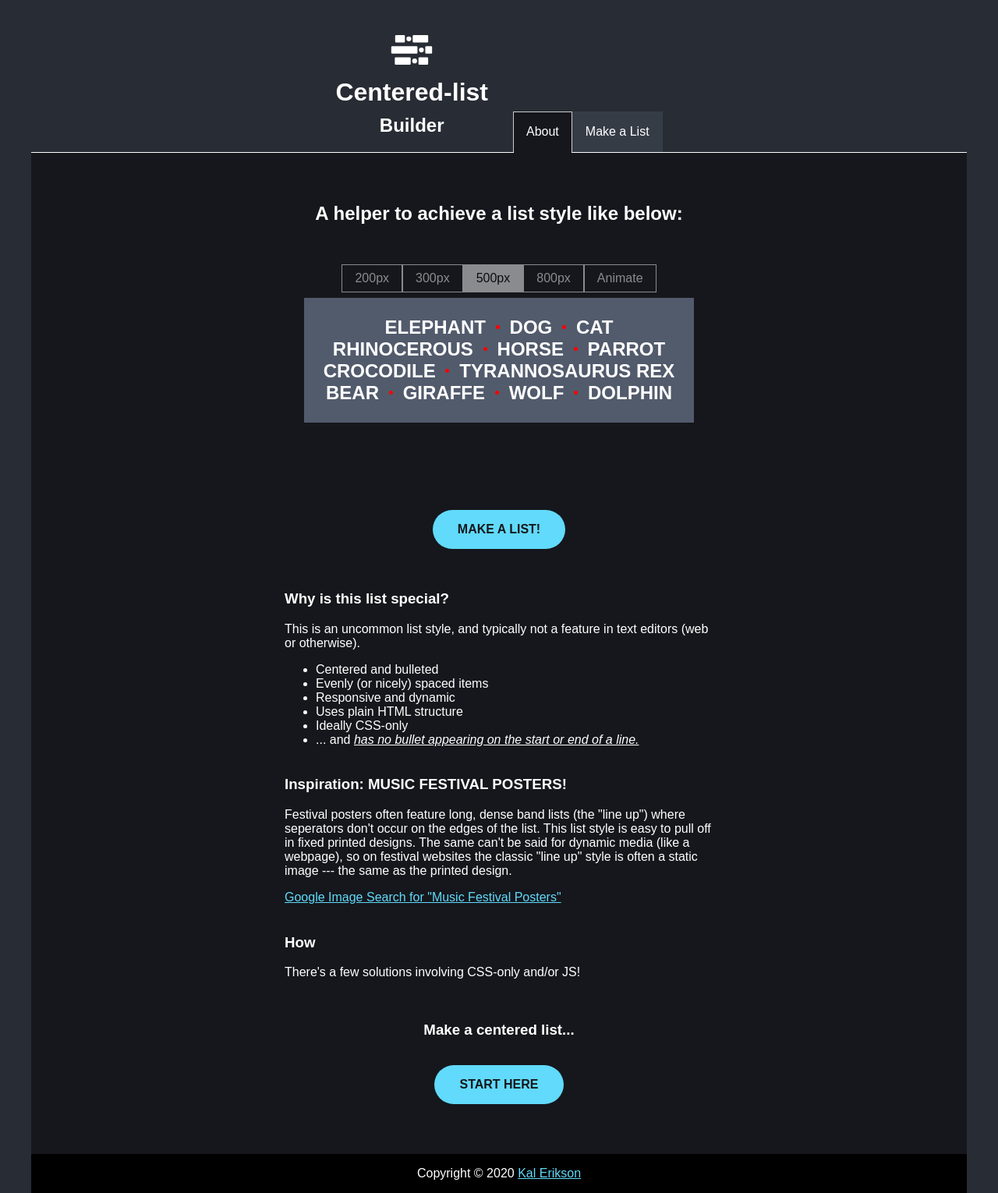
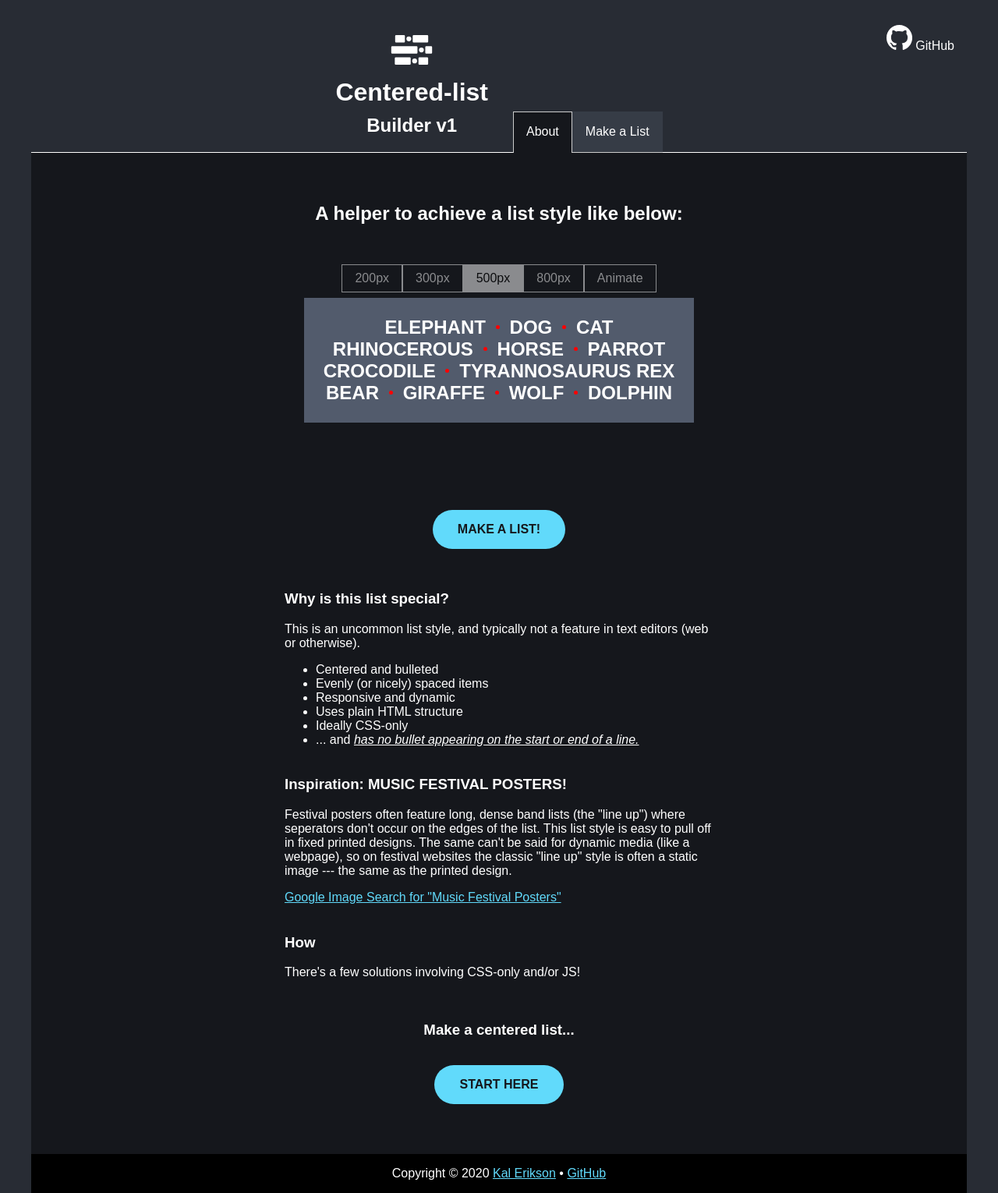
Before and after one commit to kalnode/CenteredListBuilder, a React (Create React App) app: page /about in a window 1280 px wide. Shown: the whole page at 78% size. Built offline with nearby package versions, Linux system fonts and the light colour scheme.

Commit message:
MON JAN 27 CLEANUP

```diff
--- a/src/assets/App.css
+++ b/src/assets/App.css
@@ -30,11 +30,6 @@
   font-weight: bold;
 }
 
-header a {
-  text-decoration: none;
-  color: #ffffff;
-}
-
 
 /* ===================================== */
 /* HEADER */
@@ -42,9 +37,21 @@ header a {
 
 header {
   display: flex;
-align-items: flex-end;
-flex-wrap: wrap;
-justify-content: center;
+  align-items: flex-end;
+  flex-wrap: wrap;
+  justify-content: center;
+  position: relative;
+}
+
+header a {
+  text-decoration: none;
+  color: #ffffff;
+}
+
+#headerGithub {
+  position: absolute;
+    right: 1em;
+    top: 1em;
 }
 
 .logo {
--- a/src/components/Footer.js
+++ b/src/components/Footer.js
@@ -2,7 +2,9 @@ import React from 'react';
 
 function Footer() {
   return (
-    <div id="footer">Copyright &copy; {(new Date().getFullYear())}&nbsp;<a href="https://kreation.ca">Kal Erikson</a></div>
+    <div id="footer">
+      <div>Copyright &copy; {(new Date().getFullYear())}&nbsp;<a href="https://kreation.ca">Kal Erikson</a> • <a href="https://github.com/TheMangoTrain/centeredliststyler">GitHub</a></div>
+    </div>
   );
 }
 
--- a/src/components/Header.js
+++ b/src/components/Header.js
@@ -1,24 +1,29 @@
 import React from 'react';
 import { NavLink } from 'react-router-dom';
 import Logo from '../components/Logo';
+import GithubIcon from '../assets/github.svg';
 
 function Header(props) {
   return (
     <>
-    <NavLink activeClassName='is-active' to='/'>
-    <div style={{margin: "1em",textAlign: "center"}}>
-      <Logo />
-      <div>
-        <h1 style={{marginTop: "0em", marginBottom: "0.3em"}}>Centered-list</h1>
-        <h2 style={{marginTop: "0em"}}>Builder</h2>
+    <NavLink activeClassName='is-active' to='/about'>
+      <div style={{margin: "1em",textAlign: "center"}}>
+        <Logo />
+        <div>
+          <h1 style={{marginTop: "0em", marginBottom: "0.3em"}}>Centered-list</h1>
+          <h2 style={{marginTop: "0em"}}>Builder v1</h2>
+        </div>
       </div>
-    </div>
     </NavLink>
 
     <ul id="navigation">
       <li><NavLink exact={true} activeClassName='is-active' to='/about'>About</NavLink></li>
       <li><NavLink activeClassName='is-active' to='/tool'>Make a List</NavLink></li>
     </ul>
+
+    <div id="headerGithub">
+      <a href="https://github.com/TheMangoTrain/centeredliststyler"><img style={{height: "2em"}} src={GithubIcon} className="logo" alt="logo" /> GitHub</a>
+    </div>
     </>
   );
 }
```
Also changed, not shown: src/assets/github.svg (added).
